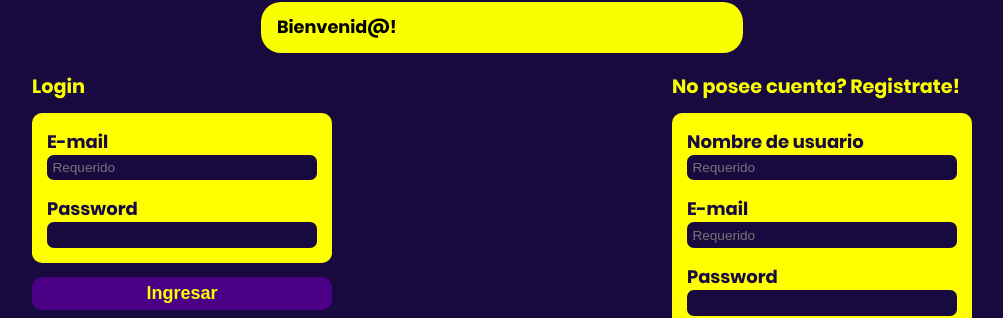
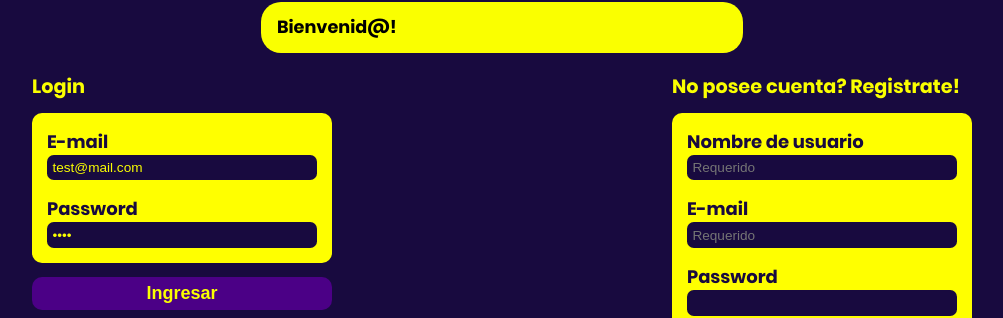
Before and after one commit to ibejarano/controlador-de-gastos, a React (Create React App) app in the folder client/: page / in a window 1280 px wide. Shown: the top 318 px of the page, without its empty margins (138-1141 px from the left). Built offline with nearby package versions, Linux system fonts and the light colour scheme; no server answers.

Commit message:
submit form fix

```diff
--- a/client/src/components/SubmitButton.js
+++ b/client/src/components/SubmitButton.js
@@ -14,9 +14,14 @@ const StyledButton = styled.button`
   width: ${(props) => (props.fullWidth ? "100%" : "min-content")};
 `;
 
-const Button = ({ isSubmitting, text, fontSize, fullWidth }) => {
+const Button = ({ isSubmitting, text, fontSize, fullWidth, form }) => {
   return (
-    <StyledButton type="submit" fontSize={fontSize} fullWidth={fullWidth}>
+    <StyledButton
+      type="submit"
+      form={form}
+      fontSize={fontSize}
+      fullWidth={fullWidth}
+    >
       {isSubmitting ? (
         <DualRing style={{ padding: 0, marginTop: 0 }} size={25} />
       ) : (
--- a/client/src/pages/LoginPage.js
+++ b/client/src/pages/LoginPage.js
@@ -48,8 +48,8 @@ const StyledForm = styled.form`
 const LoginPage = ({ setIsAuth }) => {
   const [input, setInput] = useState({
     username: "",
-    email: "",
-    password: "",
+    email: "test@mail.com",
+    password: "test",
     confPassword: "",
   });
   const [isSubmitting, setIsSubmitting] = useState(false);
@@ -90,16 +90,22 @@ const LoginPage = ({ setIsAuth }) => {
               type="email"
               placeholder="Requerido"
               onChange={handleChange}
+              value={input.email}
             />
             <label>Password</label>
-            <input name="password" type="password" onChange={handleChange} />
+            <input
+              name="password"
+              type="password"
+              onChange={handleChange}
+              value={input.password}
+            />
           </StyledForm>
           <SubmitButton
             text="Ingresar"
+            fontSize="18px"
+            fullWidth
+            form="login-form"
             isSubmitting={isSubmitting}
-            fontSize="18px"
-            form="login-form"
-            fullWidth
           />
         </div>
         <div className="form-container">
```
